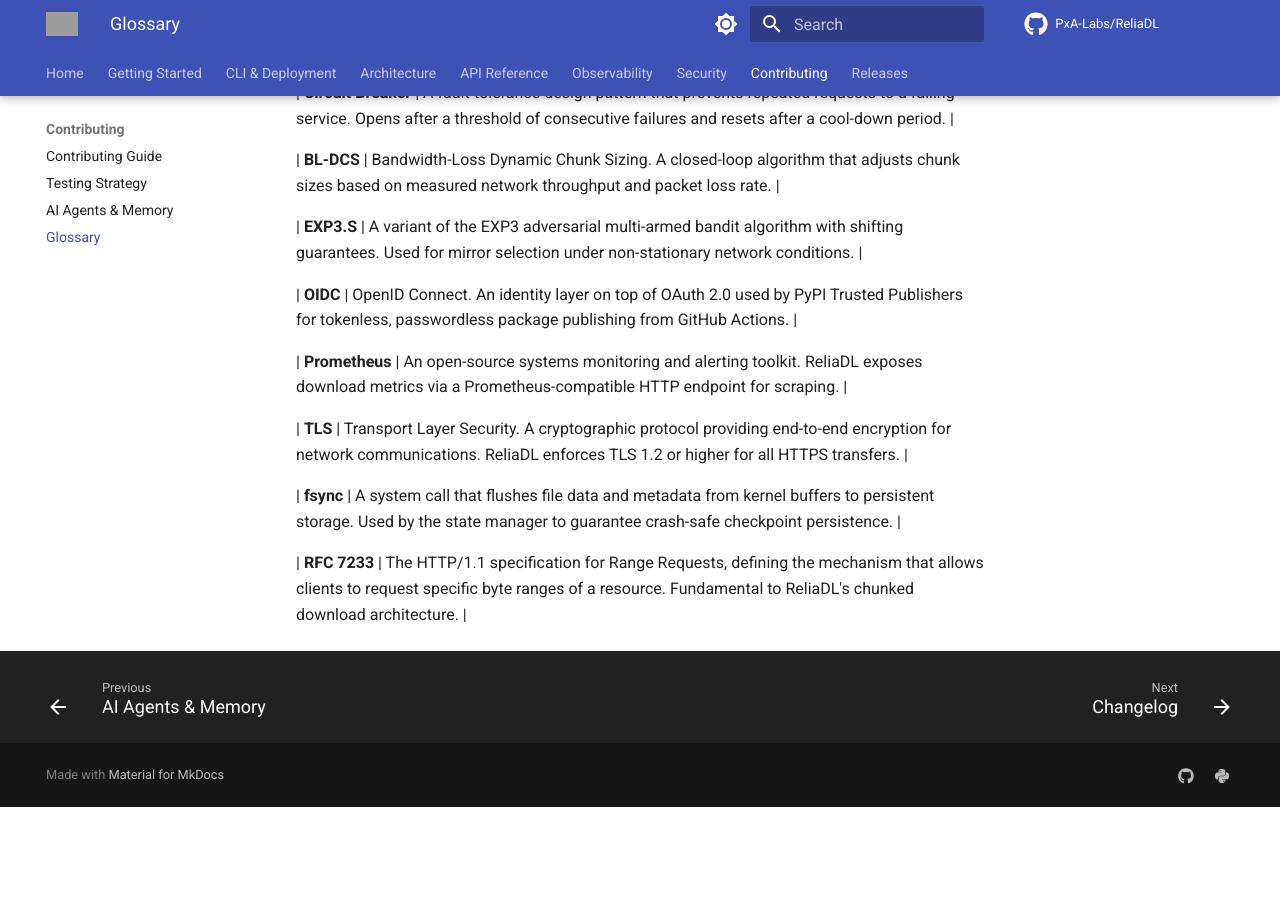
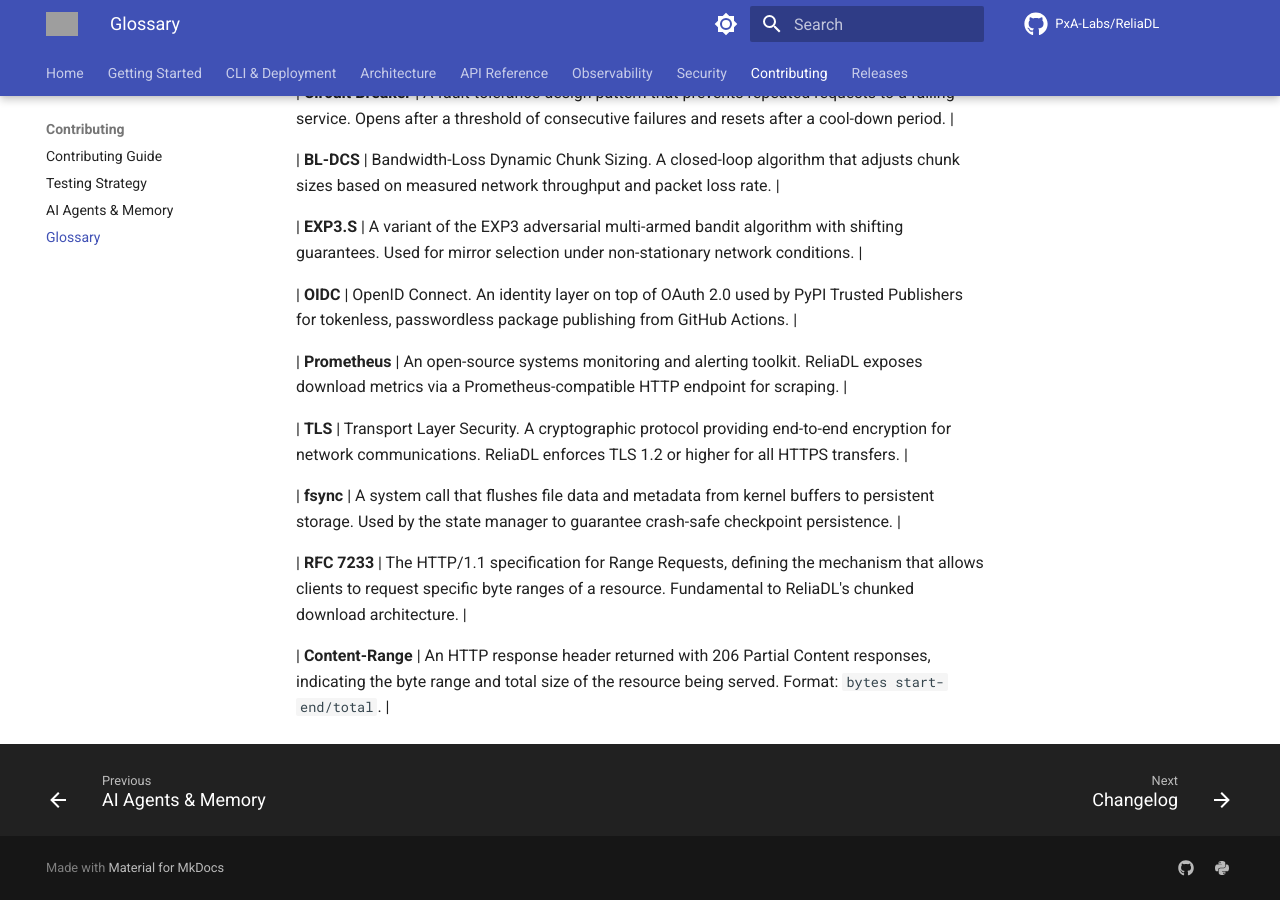
Before and after one commit to PxA-Labs/ReliaDL, an MkDocs documentation site: the page built from docs/GLOSSARY.md, in a window 1280 px wide and 900 px high, scrolled down 4296 px. Built offline with MkDocs 1.6.1 and Material for MkDocs 9.7.7, drawn with Linux system fonts in a browser that asks for light colours; comment, search, counter and statistics services are not loaded; the version menu is left out; before the commit the page ends 5103 px from its top, so only the background shows below that; grey boxes are pictures that could not be loaded.

Commit message:
docs: add Content-Range header definition to glossary

```diff
--- a/docs/GLOSSARY.md
+++ b/docs/GLOSSARY.md
@@ -83,3 +83,5 @@
 | **fsync** | A system call that flushes file data and metadata from kernel buffers to persistent storage. Used by the state manager to guarantee crash-safe checkpoint persistence. |
 
 | **RFC 7233** | The HTTP/1.1 specification for Range Requests, defining the mechanism that allows clients to request specific byte ranges of a resource. Fundamental to ReliaDL's chunked download architecture. |
+
+| **Content-Range** | An HTTP response header returned with 206 Partial Content responses, indicating the byte range and total size of the resource being served. Format: `bytes start-end/total`. |
```
